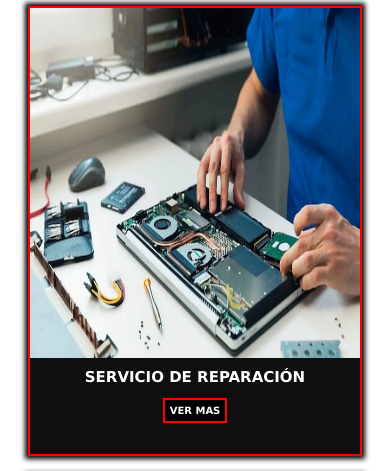
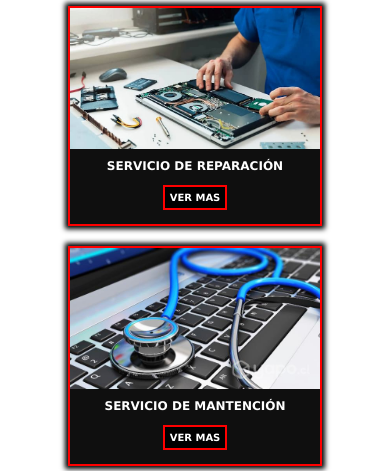
Before and after one commit to YoniiDev/ZeroLag, a plain HTML site: page index.html in a window 390 px wide. Shown: the part 2628-3099 px from the top of the page. Drawn offline with nearby package versions, Linux system fonts and the light colour scheme; files whose address does not match are found by name.

Commit message:
pequeña modificacion del responsive de servicios del index

```diff
--- a/css/style.css
+++ b/css/style.css
@@ -980,7 +980,7 @@ color:black;
     font-weight: 600;
 }
 
-/*!-----MEDIA QUERIE INDEX-----*/
+/*!-----MEDIA QUERY INDEX-----*/
 @media screen and (max-width:1100px){
     .Navbar_Contenedor ul li {
         background-color: black;
@@ -1149,8 +1149,18 @@ color:black;
         font-size: 20px;
     }
 
+    .conoce_nuestros_servicios_contenedor div img{
+        width:250px;
+        height: 141px;
+    }
+
+    .conoce_nuestros_servicios_contenedor div{
+        width:254px;
+        height: 220px;
+    }
+
     .conoce_nuestros_servicios_contenedor h3{
-        font-size: 15px;
+        font-size: 12px;
     }
 
     .conoce_nuestros_servicios_contenedor div a{
@@ -1160,6 +1170,7 @@ color:black;
     .conoce_nuestros_servicios_contenedor div a:hover{
         font-size: 10px;
     }
+}
 
 @media screen and (max-width:530px){
     .Footer_Contenedor{
@@ -1184,9 +1195,9 @@ color:black;
         justify-content: center;
     }
 }
-}
-
-/*!-----MEDIA QUERIE NOSOTROS-----*/
+
+
+/*!-----MEDIA QUERY NOSOTROS-----*/
 @media screen and (max-width:1100px){
     .Quienes_Somos{
         padding: 10px 20px 10px 20px;;
@@ -1341,7 +1352,7 @@ color:black;
     }
 }
 
-/*!-----MEDIA QUERIE PRODUCTOS-----*/
+/*!-----MEDIA QUERY PRODUCTOS-----*/
 @media screen and (max-width:1100px){
     .Productos{
         padding: 10px 20px 10px 20px;
@@ -1370,7 +1381,7 @@ color:black;
     }
 }
 
-/*!-----!MEDIA QUERIES SERVICIOS-----*/
+/*!-----!MEDIA QUERY SERVICIOS-----*/
 @media screen and (max-width:1100px){
     .Servicios{
     padding: 10px 20px 10px 20px;
@@ -1413,7 +1424,7 @@ color:black;
     }
 }
 
-/*!-----MEDIA QUERIE CONTACTO-----*/
+/*!-----MEDIA QUERY CONTACTO-----*/
 @media screen and (max-width:1100px){
     .Formulario{
         padding: 10px 0px 0px 0px;
```
